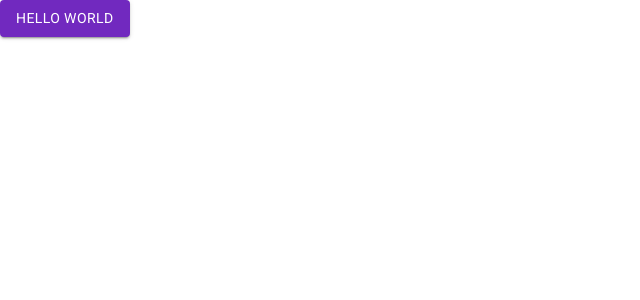
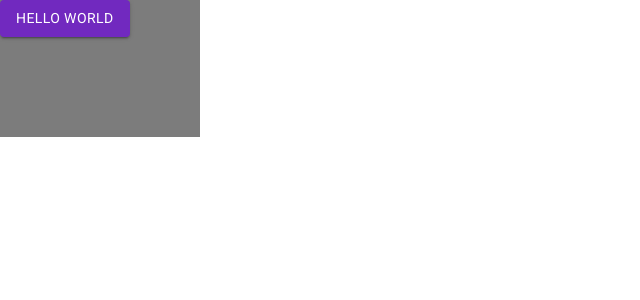
Before and after one commit to ASteinheiser/vengeless.com-2020, a Next.js app: page / in a window 1280 px wide. Shown: the top 300 px of the page, without its empty margins (0-640 px from the left). Built offline with nearby package versions, Linux system fonts and the light colour scheme.

Commit message:
work with useTheme hook

```diff
--- a/pages/_app.js
+++ b/pages/_app.js
@@ -1,8 +1,9 @@
-import { createMuiTheme, ThemeProvider } from '@material-ui/core/styles';
+import { createMuiTheme, ThemeProvider } from '@material-ui/core/styles'
 
 import 'fontsource-roboto'
 
 import '../styles/globals.css'
+import '../styles/layout.css'
 
 const theme = createMuiTheme({
   palette: {
--- a/pages/index.js
+++ b/pages/index.js
@@ -1,9 +1,16 @@
-import Button from '@material-ui/core/Button';
+import { useTheme } from '@material-ui/core/styles'
+import Button from '@material-ui/core/Button'
 
 export default function Home() {
+  const theme = useTheme();
+
   return (
-    <Button variant="contained" color="primary">
-      Hello World
-    </Button>
+    <div className='flex' style={{ backgroundColor: theme.palette.secondary.main }}>
+      <Button variant="contained" color="primary">
+        Hello World
+      </Button>
+
+      <div style={{ height: '100px', width: '200px' }} />
+    </div>
   )
 }
--- a/styles/globals.css
+++ b/styles/globals.css
@@ -1,5 +1,6 @@
 html,
 body {
+  display: flex;
   padding: 0;
   margin: 0;
   font-family: -apple-system, BlinkMacSystemFont, Segoe UI, Roboto, Oxygen,
--- /dev/null
+++ b/styles/layout.css
@@ -0,0 +1,3 @@
+.flex {
+  flex: 1;
+}
```
